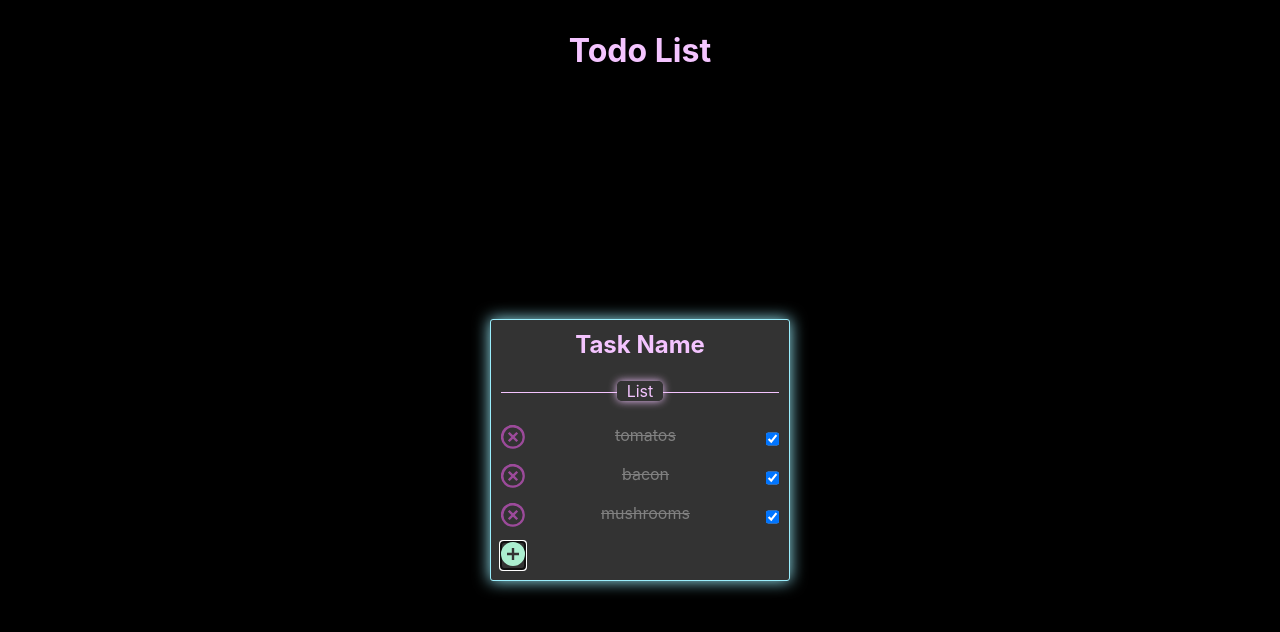
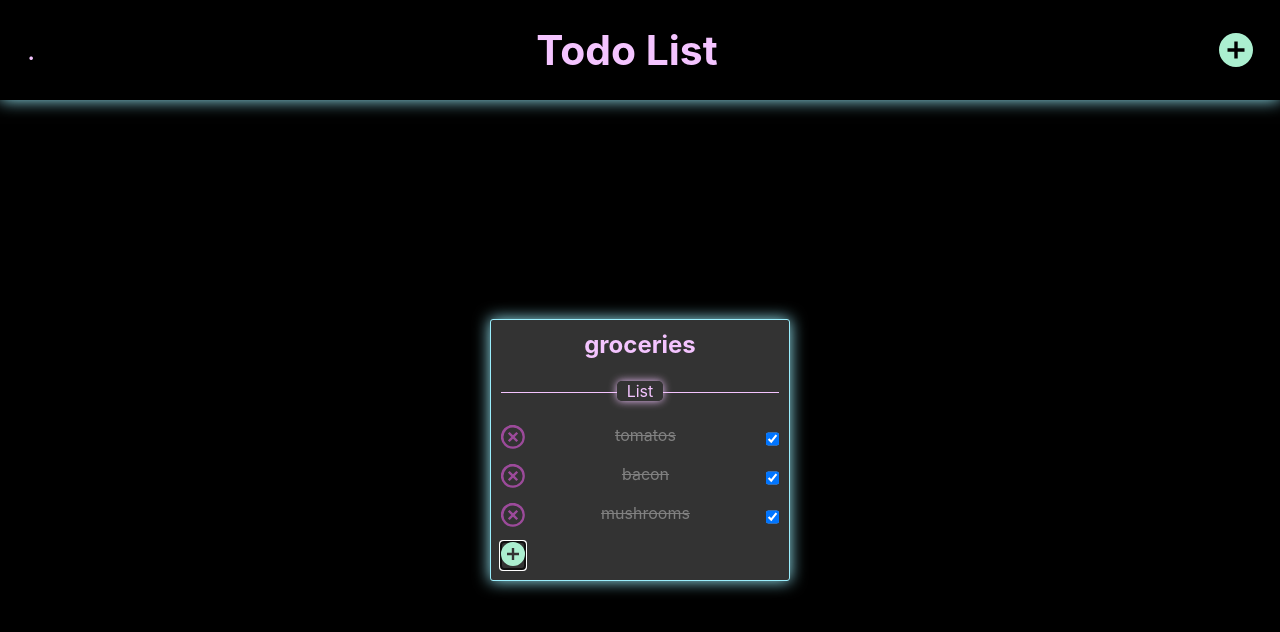
Before and after one commit to SiriusLL/todo-list-1, a React (Create React App) app: page / in a window 1280 px wide. Shown: the top 632 px of the page. Built offline with nearby package versions, Linux system fonts and the light colour scheme.

Commit message:
add list cards

```diff
--- a/src/App.js
+++ b/src/App.js
@@ -1,14 +1,68 @@
 import { useState } from "react";
+import Tasks from "./components/Tasks";
 import TaskCard from "./components/TaskCard";
 import "./index.css";
+import AddInput from "./components/AddInput";
+import { ReactComponent as AddSolidIcon } from "./images/add-solid.svg";
 
 function App() {
+  const [addListCard, setAddListCard] = useState(false);
+  const [cardTitle, setCardTitle] = useState();
+
+  const [listData, setListData] = useState([
+    {
+      listName: "groceries",
+      list: [
+        { task: "tomatos", complete: "task-complete", checked: true },
+        { task: "bacon", complete: "task-complete", checked: true },
+        { task: "mushrooms", complete: "task-complete", checked: true },
+      ],
+    },
+  ]);
+
+  const toggleListForm = () => {
+    addListCard ? setAddListCard(false) : setAddListCard(true);
+  };
+
+  const handleSubmit = (e) => {
+    e.preventDefault();
+
+    if (!e.target[0].value) {
+      toggleListForm();
+      return;
+    }
+
+    setListData((prev) => [...prev, { listName: cardTitle, list: [] }]);
+    setCardTitle("");
+    toggleListForm();
+  };
+  console.log("pizza", listData);
+
+  console.log("cardtitle", cardTitle);
   return (
     <div className="app">
-      <header>
+      <nav>
+        <div>{"   . "}</div>
         <h1>Todo List</h1>
-      </header>
-      <TaskCard />
+        <AddSolidIcon className="add-solid-icon-nav" onClick={toggleListForm} />
+      </nav>
+      {addListCard && (
+        <div className="new-list-input">
+          <form onSubmit={(e) => handleSubmit(e)}>
+            <AddInput
+              placeholder={"List Name"}
+              name={"newList"}
+              onChange={setCardTitle}
+              value={cardTitle}
+            />
+            <button className="form-button" type="submit" value="submit">
+              Add List
+            </button>
+          </form>
+        </div>
+      )}
+      <Tasks listData={listData} setListData={setListData} />
+      {/* <TaskCard /> */}
     </div>
   );
 }
--- /dev/null
+++ b/src/components/AddInput.jsx
@@ -0,0 +1,17 @@
+import React from "react";
+
+function AddInput({ placeholder, name, value, onChange }) {
+  return (
+    <input
+      autoFocus
+      className="add-task-input"
+      type="text"
+      placeholder={placeholder}
+      name={name}
+      onChange={(e) => onChange(e.target.value)}
+      value={value}
+    />
+  );
+}
+
+export default AddInput;
--- a/src/components/CardForm.jsx
+++ b/src/components/CardForm.jsx
@@ -1,7 +1,8 @@
 import React, { useState } from "react";
 import { ReactComponent as AddSolidIcon } from "../images/add-solid.svg";
+import AddInput from "./AddInput";
 
-function CardForm({ listData, setListData }) {
+function CardForm({ listData, setListData, cardIndex }) {
   const [newTask, setNewTask] = useState();
   const [addTask, setAddTask] = useState(false);
 
@@ -17,10 +18,14 @@ function CardForm({ listData, setListData }) {
       return;
     }
 
-    setListData((prev) => [
-      ...prev,
-      { task: newTask, complete: "task", checked: "checked" },
-    ]);
+    const newListData = [...listData];
+    newListData[cardIndex].list.push({
+      task: newTask,
+      complete: "task",
+      checked: false,
+    });
+
+    setListData((prev) => newListData);
     console.log(listData);
     setNewTask("");
     toggleTaskForm();
@@ -45,7 +50,7 @@ function CardForm({ listData, setListData }) {
             onChange={(e) => setNewTask(e.target.value)}
             value={newTask}
           />
-          <button type="submit" value="submit">
+          <button className="form-button" type="submit" value="submit">
             Add Task
           </button>
         </form>
--- a/src/components/TaskCard.jsx
+++ b/src/components/TaskCard.jsx
@@ -3,38 +3,33 @@ import React, { useState } from "react";
 import CardForm from "./CardForm";
 import TaskForm from "./TaskForm";
 
-function TaskCard() {
-  const [listData, setListData] = useState([
-    { task: "tomatos", complete: "task-complete", checked: true },
-    { task: "bacon", complete: "task-complete", checked: true },
-    { task: "mushrooms", complete: "task-complete", checked: true },
-  ]);
-
+function TaskCard({ listData, setListData, list, listName, cardIndex }) {
+  console.log("h", listData);
   // const [checked, setChecked] = useState({});
 
   const cancelTask = (i) => {
     console.log("you are here");
     console.log("i", i);
-    setListData(listData.filter((task) => task !== listData[i]));
+    setListData(listData.list.filter((task) => task !== listData[i]));
   };
 
   const handleChecked = (e, i) => {
     const newListData = [...listData];
 
     if (e.target.checked) {
-      newListData[i].complete = "task-complete";
-      newListData[i].checked = true;
+      newListData[cardIndex].list[i].complete = "task-complete";
+      newListData[cardIndex].list[i].checked = true;
       setListData((prev) => newListData);
       return;
     }
-    newListData[i].complete = "task";
-    newListData[i].checked = false;
+    newListData[cardIndex].list[i].complete = "task";
+    newListData[cardIndex].list[i].checked = false;
     setListData((prev) => newListData);
   };
 
   return (
     <div className="task-card">
-      <h2>Task Name</h2>
+      <h2>{listName}</h2>
       <p className="divider">
         <span>List</span>
       </p>
@@ -42,9 +37,14 @@ function TaskCard() {
         handleChecked={handleChecked}
         listData={listData}
         setListData={setListData}
+        cardIndex={cardIndex}
       />
       {/* {newTask} */}
-      <CardForm listData={listData} setListData={setListData} />
+      <CardForm
+        listData={listData}
+        setListData={setListData}
+        cardIndex={cardIndex}
+      />
     </div>
   );
 }
--- a/src/components/TaskForm.jsx
+++ b/src/components/TaskForm.jsx
@@ -2,25 +2,41 @@ import React from "react";
 import CheckInput from "./CheckInput";
 import { ReactComponent as CloseOutlineIcon } from "../images/close-outline.svg";
 
-function TaskForm({ handleChecked, listData, setListData }) {
-  console.log({ listData });
+function TaskForm({ handleChecked, listData, setListData, cardIndex }) {
+  console.log("p", cardIndex);
+
+  const cancelTask = (i) => {
+    const newListData = [...listData];
+    const newList = newListData[cardIndex].list.filter(
+      (task) => task !== listData.list[i]
+    );
+
+    newListData[cardIndex].list = newList;
+    setListData(newListData);
+  };
 
   return (
     <>
       <form className="todo-form">
         <div className="check-complete">
           {listData &&
-            listData.map((task, i) => {
+            listData[cardIndex].list.map((task, i) => {
+              console.log("filter", listData[cardIndex]);
               return (
                 <div className="task-row" key={i}>
                   <p
                     className="cancel"
                     type="button"
-                    onClick={() =>
-                      setListData(
-                        listData.filter((task) => task !== listData[i])
-                      )
-                    }
+                    onClick={() => {
+                      const newListData = [...listData];
+                      const newList = newListData[cardIndex].list.filter(
+                        (task) => task !== listData[cardIndex].list[i]
+                      );
+
+                      newListData[cardIndex].list = newList;
+
+                      setListData(newListData);
+                    }}
                   >
                     <CloseOutlineIcon
                       title="Close Outline Icon"
--- /dev/null
+++ b/src/components/Tasks.jsx
@@ -0,0 +1,23 @@
+import React from "react";
+import TaskCard from "./TaskCard";
+
+function Tasks({ listData, setListData }) {
+  console.log("q", listData);
+  return (
+    <div className="main">
+      {listData.map((card, cardIndex) => {
+        return (
+          <TaskCard
+            listData={listData}
+            setListData={setListData}
+            listName={card.listName}
+            list={card.list}
+            cardIndex={cardIndex}
+          />
+        );
+      })}
+    </div>
+  );
+}
+
+export default Tasks;
--- a/src/index.css
+++ b/src/index.css
@@ -42,17 +42,34 @@ body {
   /* align-items: center; */
   background-color: var(--background);
   color: var(--text-primary);
-  height: 100vh;
+  min-height: 100vh;
   /* width: 100%; */
   transition: all 0.5;
 }
 
-.app header h1 {
+.app nav {
+  display: flex;
+  justify-content: space-between;
+  align-items: center;
+  height: 100px;
+  width: 100%;
+  /* border: 1px solid red; */
+  font-size: 1.7em;
+  padding: 1em;
+  box-shadow: 0 0 16px var(--border);
+}
+
+.new-list-input {
   display: flex;
   justify-content: center;
   align-items: center;
-  height: 100px;
-  width: 100%;
+  padding-top: 3px;
+}
+
+.main {
+  display: flex;
+  flex-wrap: wrap;
+  margin: auto;
 }
 
 .task-card {
@@ -61,7 +78,7 @@ body {
   border-radius: 3px;
   box-shadow: 0 0 16px var(--border);
   padding: 10px;
-  margin: auto;
+  margin: 10px;
   background-color: var(--form-bg);
 }
 
@@ -148,7 +165,7 @@ input[type="checkbox"] .check-box {
   box-shadow: 0 0 8px var(--border);
 }
 
-.add-task-form button {
+.form-button {
   background-color: var(--from-bg);
   color: var(--text-primary);
   border: 0px;
@@ -166,3 +183,9 @@ input[type="checkbox"] .check-box {
     brightness(97%) contrast(93%);
   height: 24px;
 }
+
+.add-solid-icon-nav {
+  filter: invert(94%) sepia(7%) saturate(1373%) hue-rotate(87deg)
+    brightness(97%) contrast(93%);
+  height: 34px;
+}
```
